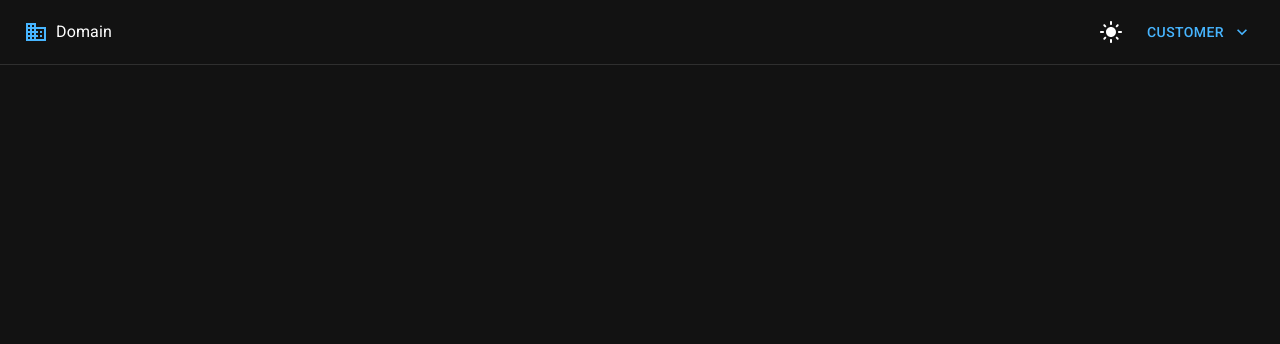
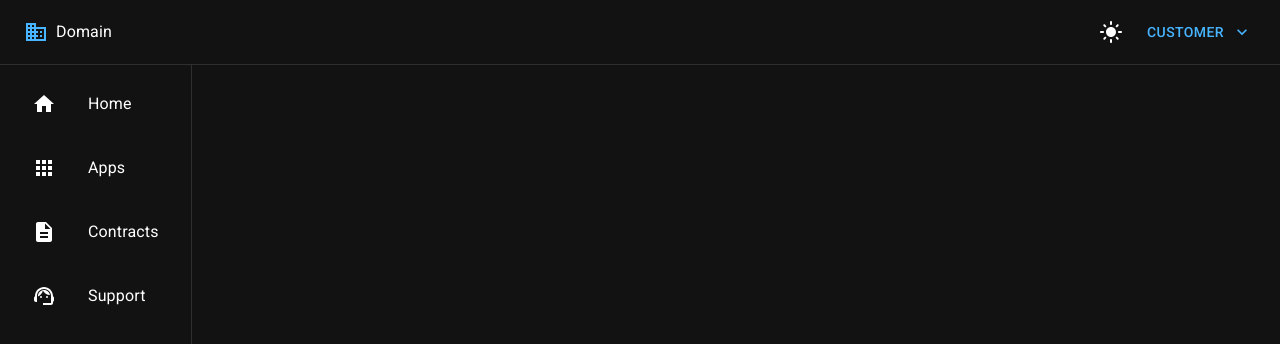
Before and after one commit to L4snico/front-tests, a React (Vite) app in the folder customer_central/client/: page /panel/home in a window 1280 px wide. Shown: the top 344 px of the page. Built offline with nearby package versions, Linux system fonts and the light colour scheme.

Commit message:
creating side bar

```diff
--- a/customer_central/client/src/app.d.ts
+++ b/customer_central/client/src/app.d.ts
@@ -1,5 +1,5 @@
 namespace T {
-    export interface Component {
-		build: () => JSX.Element
+    export interface Component<Props = {}> {
+		build: (props: Props) => JSX.Element
 	}
 }
--- a/customer_central/client/src/class/Component.tsx
+++ b/customer_central/client/src/class/Component.tsx
@@ -1,9 +1,9 @@
 import React from "react"
 
 class Component<Props = {}> extends React.Component<Props> {
-	element: T.Component = Component
+	element: T.Component<Props> = Component
 
-	static build() {
+	static build(props: any) {
 		return <></>
 	}
 
--- a/customer_central/client/src/page/panel/home/index.tsx
+++ b/customer_central/client/src/page/panel/home/index.tsx
@@ -1,4 +1,5 @@
 import Component from "@/class/component";
+import SideBar from "./side_bar";
 import TopBar from "./top_bar";
 
 class PanelHomePage extends Component {
@@ -7,6 +8,7 @@ class PanelHomePage extends Component {
     static build(): JSX.Element {
         return <>
             <TopBar />
+            <SideBar />
         </>
     }
 }
--- /dev/null
+++ b/customer_central/client/src/page/panel/home/side_bar.tsx
@@ -0,0 +1,48 @@
+import Component from "@/class/component";
+import { Apps, Description, Home, SupportAgent } from "@mui/icons-material";
+import { Box, Drawer, List, ListItem, ListItemButton, ListItemIcon, ListItemText, Toolbar } from "@mui/material";
+
+const side_bar_width = 200
+
+interface SideBarItemProps {
+    icon: JSX.Element
+    text: string
+}
+class SideBarItem extends Component<SideBarItemProps> {
+    element = SideBarItem
+
+    static build(props: SideBarItemProps): JSX.Element {
+        return <>
+            <ListItem>
+                <ListItemButton>
+                    <ListItemIcon>
+                        {props.icon}
+                    </ListItemIcon>
+                    <ListItemText primary={props.text} />
+                </ListItemButton>
+            </ListItem>
+        </>
+    }
+}
+
+class SideBar extends Component {
+    element: T.Component = SideBar
+
+    static build(): JSX.Element {
+        return <>
+            <Box sx={{ width: { sm: side_bar_width }, flexShrink: { sm: 0 } }}>
+                <Drawer variant="permanent" open={true}>
+                    <Toolbar />
+                    <List>
+                        <SideBarItem icon={<Home />} text="Home" />
+                        <SideBarItem icon={<Apps />} text="Apps" />
+                        <SideBarItem icon={<Description />} text="Contracts" />
+                        <SideBarItem icon={<SupportAgent />} text="Support" />
+                    </List>
+                </Drawer>
+            </Box>
+        </>
+    }
+}
+
+export default SideBar
--- a/customer_central/client/src/page/panel/home/top_bar.tsx
+++ b/customer_central/client/src/page/panel/home/top_bar.tsx
@@ -16,7 +16,18 @@ class TopBar extends Component {
         const navigate = useNavigate()
 
         return <>
-            <AppBar position="static" elevation={0} color="primary" variant="outlined" sx={{ borderRight: 0, borderTop: 0, borderLeft: 0 }}>
+            <AppBar
+                position="absolute"
+                elevation={0}
+                color="primary"
+                variant="outlined"
+                sx={{
+                    borderRight: 0,
+                    borderTop: 0,
+                    borderLeft: 0,
+                    zIndex: (theme) => theme.zIndex.drawer + 1
+                }}
+            >
                 <Toolbar>
                     <Domain sx={{ mr: 1 }} color={theme.palette.mode === "light" ? "secondary" : "primary"} />
                     <Typography sx={{ flexGrow: 1 }}>Domain</Typography>
```
